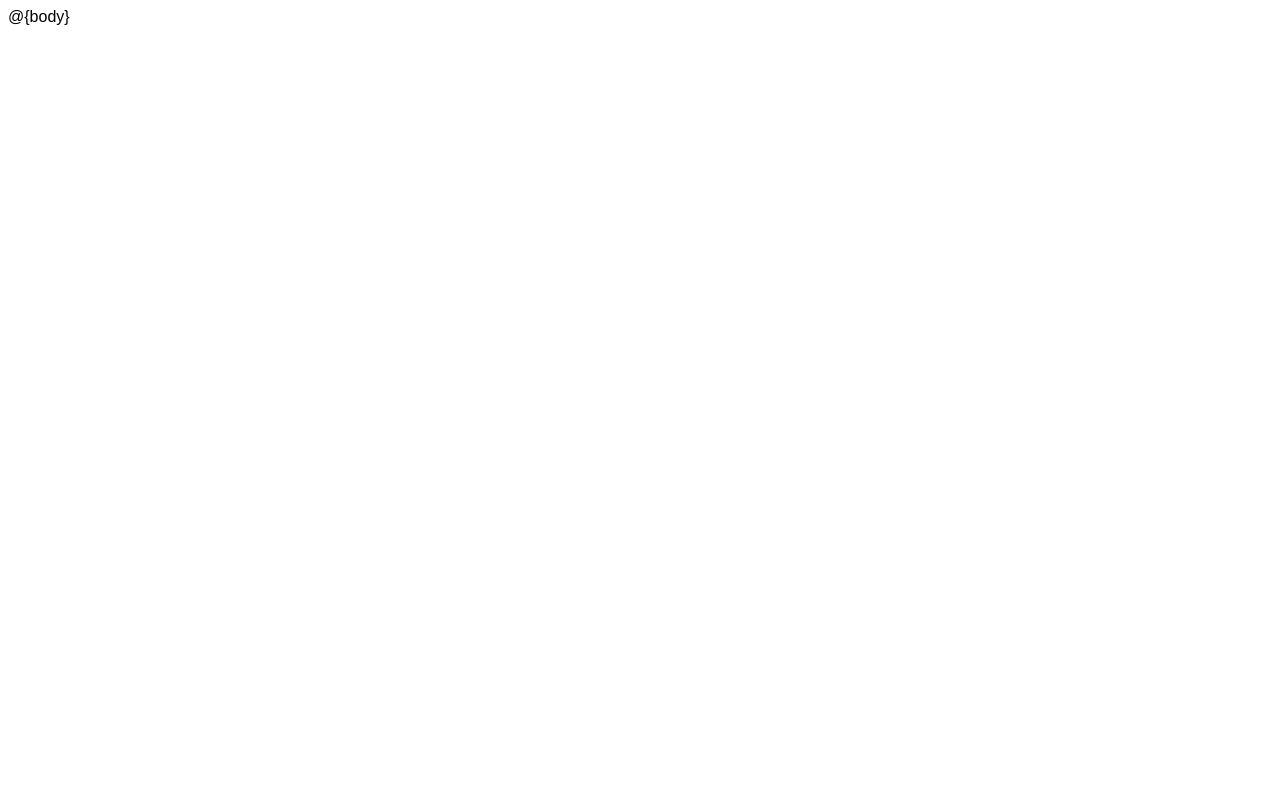
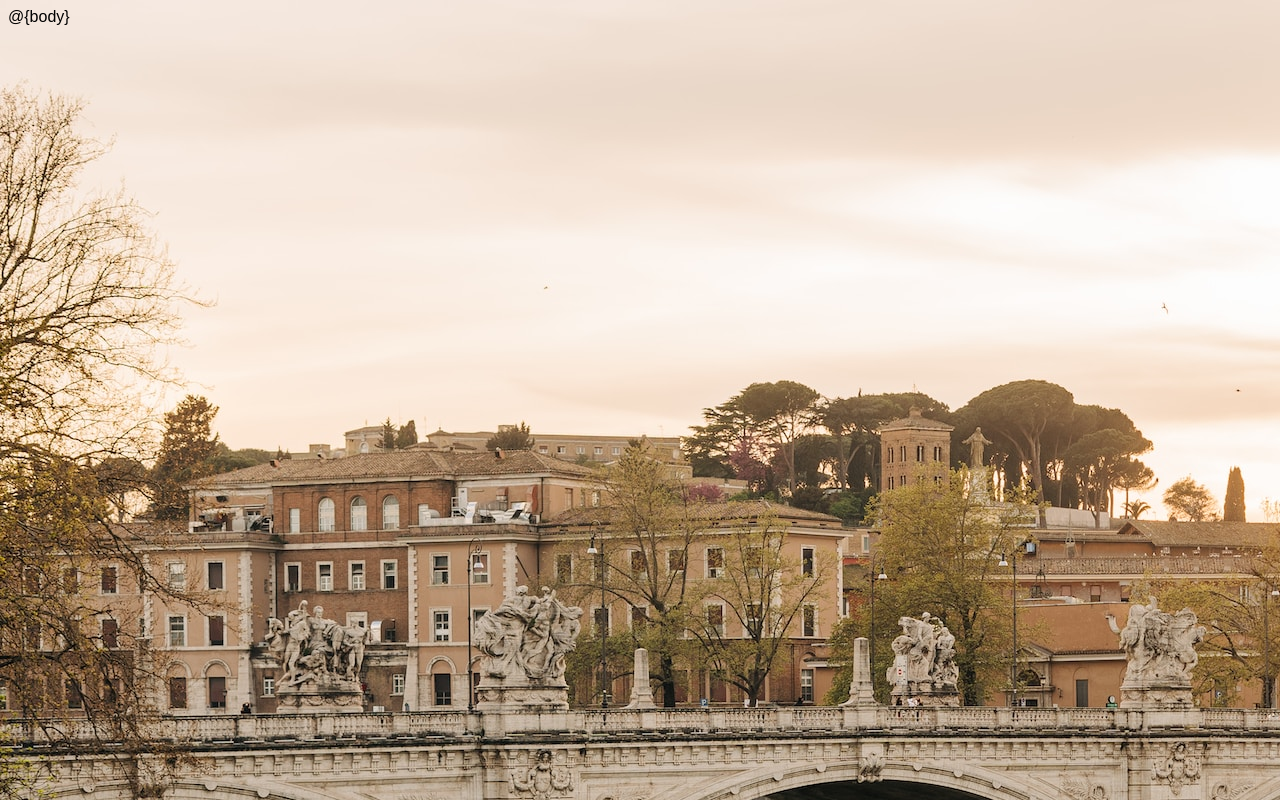
Before and after one commit to MilenTecle/random-destination, a website: page views/layout.html in a window 1280 px wide. Drawn offline with nearby package versions, Linux system fonts and the light colour scheme.

Commit message:
Change were the url for the b-image is inserted

```diff
--- a/views/layout.html
+++ b/views/layout.html
@@ -12,7 +12,10 @@
     <style>
         body {
             font-family: Arial;
-        }
+            background-image: url("../images/bg-image.jpg");
+            background: cover;
+   }
+
 
         /**
         * Default styles for xterm.js
```
